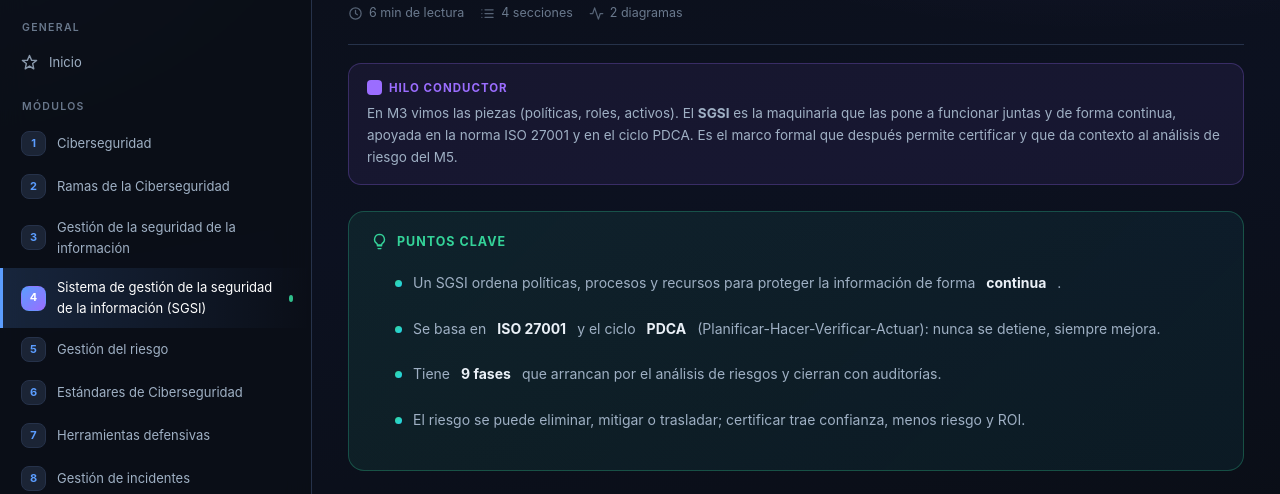
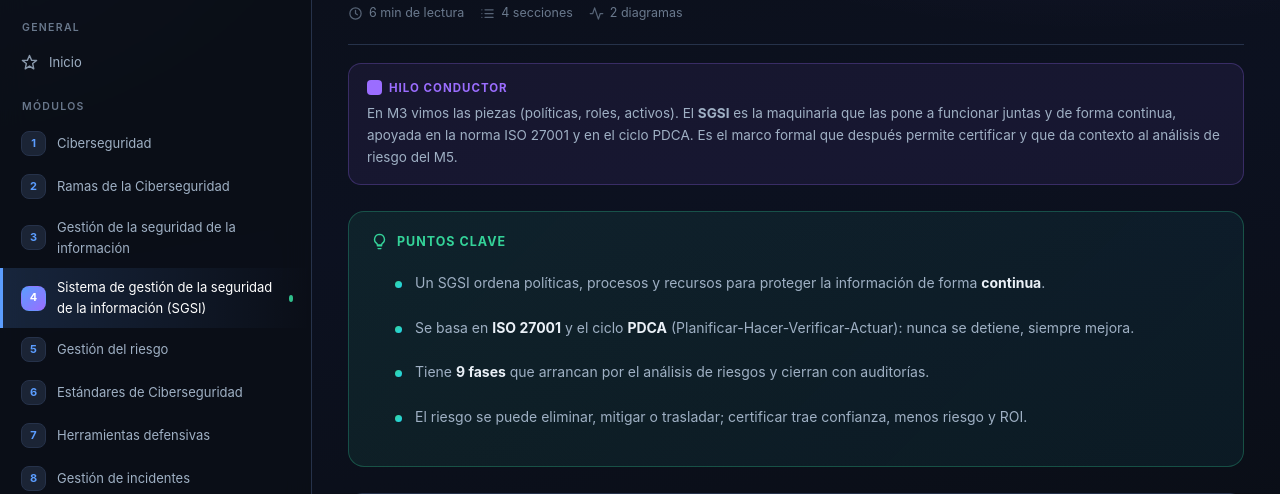
Before and after one commit to catalinacarlen/fund-ciberseguridad-suite, a plain HTML site: page index.html in a window 1280 px wide. Both pictures are taken after a click on the link 155 px from the left and 547 px from the top of the page. Shown: the part 249-743 px from the top of the page. Drawn offline with Linux system fonts and the light colour scheme.

Commit message:
Fix text format

```diff
--- a/index.html
+++ b/index.html
@@ -143,8 +143,8 @@ a{color:var(--acc);text-decoration:none}
   color:var(--ok);font-weight:700;margin-bottom:13px}
 .tldr .tldr-h svg{width:17px;height:17px}
 .tldr ul{list-style:none;display:grid;gap:9px}
-.tldr li{display:flex;gap:11px;align-items:flex-start;font-size:14px;color:var(--ink)}
-.tldr li::before{content:"";flex-shrink:0;width:7px;height:7px;border-radius:50%;margin-top:8px;
+.tldr li{position:relative;padding-left:20px;font-size:14px;color:var(--ink);line-height:1.55}
+.tldr li::before{content:"";position:absolute;left:0;top:9px;width:7px;height:7px;border-radius:50%;
   background:linear-gradient(135deg,var(--ok),var(--acc3))}
 
 /* mini-TOC */
```
